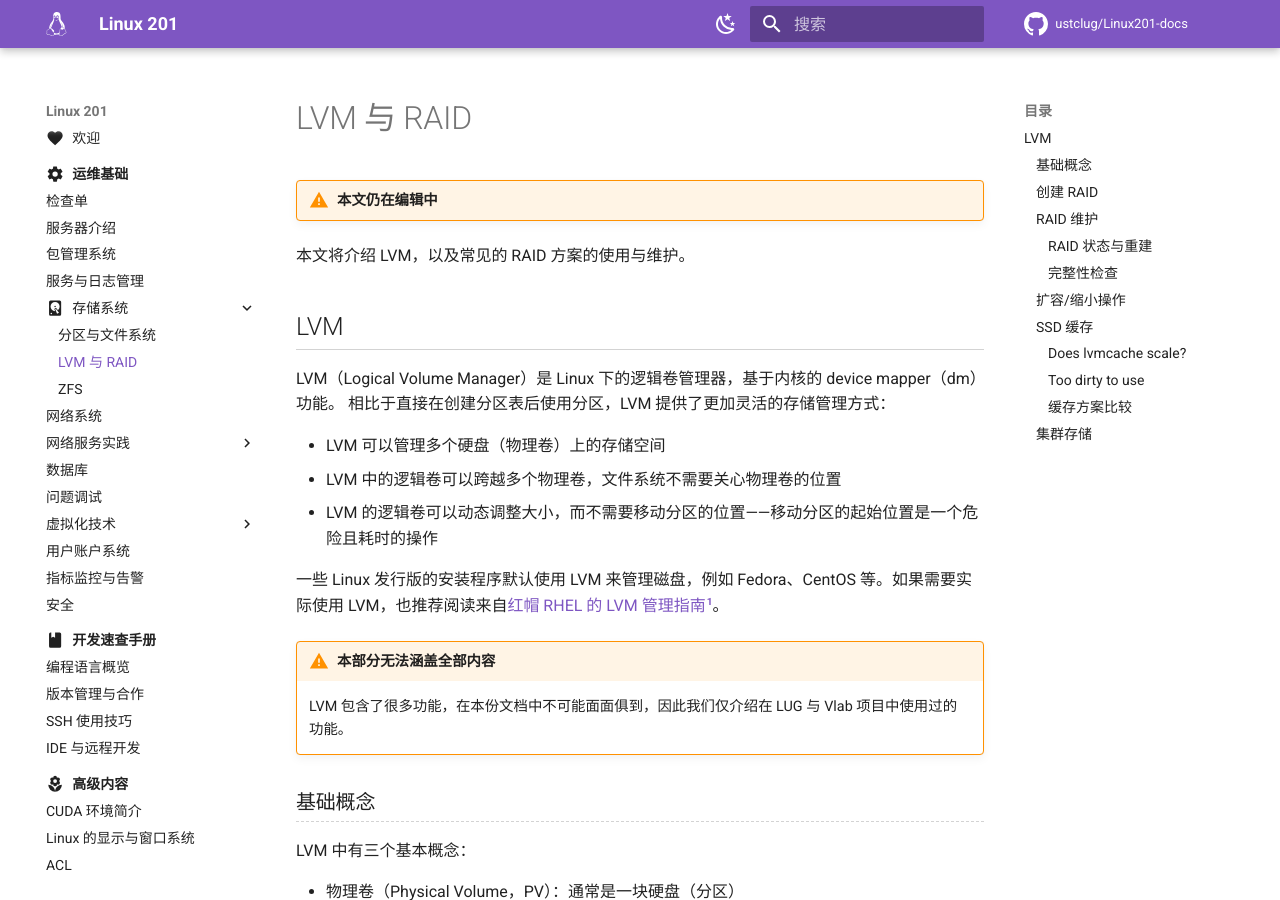
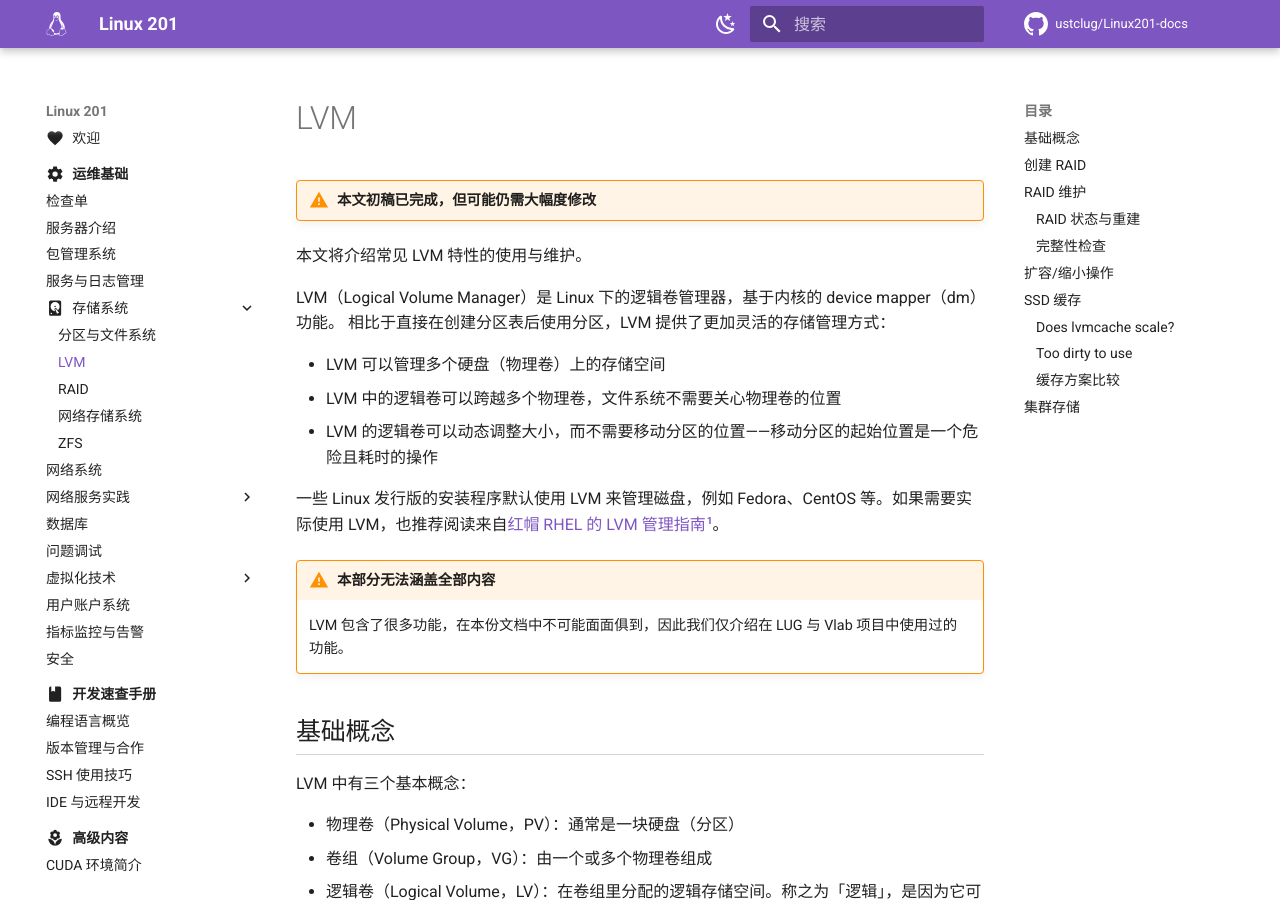
Before and after one commit to ustclug/Linux201-docs, an MkDocs documentation site: the page built from docs/ops/storage/lvm.md, in a window 1280 px wide and 900 px high. Built offline with MkDocs 1.6.1 and Material for MkDocs 9.7.7, drawn with Linux system fonts in a browser that asks for light colours; comment, search, counter and statistics services are not loaded.

Commit message:
ops/storage: split raid and lvm

````diff
--- a/docs/ops/storage/index.md
+++ b/docs/ops/storage/index.md
@@ -156,7 +156,7 @@
 （内容省略）
 ```
 
-有关 S.M.A.R.T. 指标解释与监控的内容将会在 [LVM 与 RAID](./lvm-raid.md) 中介绍。
+有关 S.M.A.R.T. 指标解释与监控的内容将会在 [RAID](./raid.md) 中介绍。
 
 ### Trim (Discard/Unmap)
 
--- a/docs/ops/storage/lvm-raid.md
+++ b/docs/ops/storage/lvm.md
@@ -1,10 +1,8 @@
-# LVM 与 RAID
+# LVM
 
-!!! warning "本文仍在编辑中"
+!!! warning "本文初稿已完成，但可能仍需大幅度修改"
 
-本文将介绍 LVM，以及常见的 RAID 方案的使用与维护。
-
-## LVM
+本文将介绍常见 LVM 特性的使用与维护。
 
 LVM（Logical Volume Manager）是 Linux 下的逻辑卷管理器，基于内核的 device mapper（dm）功能。
 相比于直接在创建分区表后使用分区，LVM 提供了更加灵活的存储管理方式：
@@ -19,7 +17,7 @@
 
     LVM 包含了很多功能，在本份文档中不可能面面俱到，因此我们仅介绍在 LUG 与 Vlab 项目中使用过的功能。
 
-### 基础概念
+## 基础概念
 
 LVM 中有三个基本概念：
 
@@ -135,7 +133,7 @@
 
     LVM 也提供了创建 RAID 0 逻辑卷的功能，被称为「条带化」（Striped）卷，上面默认生成的被称为「线性」（Linear）卷。
 
-### 创建 RAID
+## 创建 RAID
 
 !!! warning "不建议使用 LVM 构建 RAID"
 
@@ -284,9 +282,9 @@
     - mimage: "mirrored image"，数据写入时，会向每个关联的 mimage 写入数据
     - mlog: 存储了 RAID 1 的盘之间的同步状态信息
 
-### RAID 维护
+## RAID 维护
 
-#### RAID 状态与重建
+### RAID 状态与重建
 
 正常情况下，`lvs` 返回的 RAID 1/5/6 设备的 "Cpy%Sync" 应该是 100.00，表示数据已经同步到所有盘上。
 并且 `health_status` 属性应该为空。这里模拟强制删除一块盘的情况：
@@ -433,7 +431,7 @@
   [lvraid5_rmeta_2]                           /dev/loop3(129)
 ```
 
-#### 完整性检查
+### 完整性检查
 
 即使正常运行，RAID 也无法防止阵列中的某块硬盘因为某种原因数据不一致的情况（例如比特翻转），
 因此**定期进行完整性检查（Scrub）是非常重要的**。以下展示一个没有定期 scrub 的反例：
@@ -484,7 +482,7 @@
 
     这项功能不是 scrub 的替代品。
 
-### 扩容/缩小操作
+## 扩容/缩小操作
 
 LVM 支持在线扩容/缩小逻辑卷，有三个相关命令：`lvextend`（扩大）、`lvreduce`（缩小）、`lvresize`（通用）。
 让我们先在 lvraid0 上创建一个 ext4 文件系统并挂载，模拟在线场景：
@@ -586,7 +584,7 @@
 
 对于支持的文件系统，`lvreduce` 会检查文件系统的大小，避免数据损坏。但在操作时仍然需要谨慎。
 
-### SSD 缓存
+## SSD 缓存
 
 LVM 支持将 SSD 作为 HDD 的缓存，以提高性能。以下介绍基于 dm-cache 的读写缓存。
 
@@ -810,7 +808,7 @@
   Logical volume vg201-test/lvdata is now cached.
 ```
 
-#### Does lvmcache scale?
+### Does lvmcache scale?
 
 现实中我们肯定不可能只用 10G 的 SSD 来做缓存，而在非家用的场景下，需要缓存的后备存储也不可能只有 100G 这么大。
 下面考虑一个类似于目前 mirrors 的场景：1.5T 的 SSD 空间对 65T 的 HDD 空间进行缓存（比例大约 1:45）。
@@ -924,7 +922,7 @@
 
 此外，在 `lvconvert` 创建缓存时，如果 SSD 设备不支持 TRIM（常见的场景是在 RAID 卡后面），那么其会清零对应的块，这个过程可能会花费超过半个小时的时间。
 
-#### Too dirty to use
+### Too dirty to use
 
 lvmcache 方案的一个无法忽视的弊端是：**即使模式设置为 writethrough，如果没有干净地卸载，那么在下次加载后，缓存中所有的块都会被标记为脏块**。
 更加致命的是，在生产负载下，可能会出现脏块写回在默认情况下极其缓慢的问题（即使设置 policy 为 cleaner），以至于可能过了几个小时都没有迁移任何一个块。
@@ -1198,7 +1196,7 @@
   lvdata_cache vg201-test -wi-a-----  <1.50t
 ```
 
-#### 缓存方案比较
+### 缓存方案比较
 
 作为 SSD 缓存部分的最后一小节，本部分以表格形式介绍已有的 SSD 缓存方案（包括已经不再维护的）。
 我们建议无论选择何种方案，都需要先测试其是否易于使用，是否会给运维操作带来额外的负担。
@@ -1213,7 +1211,7 @@
 | [OpenCAS](https://open-cas.github.io/index.html) | writethrough, writeback, writearound, write-invalidate, write-only | lru (?) | SPDK 的一部分 | [3 个月前](https://github.com/Open-CAS/open-cas-linux/commit/fd39e912cc4ec4f02741269df81cd6bcc88b18b8)  |
 | bcachefs | writethrough, writeback, writearound | lru[^bcachefs-principles] | 由 bcache 作者开发的新 CoW 文件系统，内置 SSD 缓存支持 | [活跃开发](https://evilpiepirate.org/git/bcachefs.git) |
 
-### 集群存储
+## 集群存储
 
 LVM 支持多机共享存储。在这种场景下，集群中的服务器通过 iSCSI 等方式连接到同一台共享的存储，并且通过锁等机制实现集群内部的同步。
 LVM 自带的 locking 机制为 `lvmlockd`，支持 `dlm`（需要配置 dlm 与 corosync 构建集群）和 `sanlock` 两种后端。
--- a/mkdocs.yml
+++ b/mkdocs.yml
@@ -82,7 +82,9 @@
     - 存储系统:
       - ops/storage/index.md
       - 分区与文件系统: ops/storage/filesystem.md
-      - LVM 与 RAID: ops/storage/lvm-raid.md
+      - LVM: ops/storage/lvm.md
+      - RAID: ops/storage/raid.md
+      - 网络存储系统: ops/storage/network.md
       - ZFS: ops/storage/zfs.md
     - 网络系统: ops/network.md
     - 网络服务实践:
````
Also changed, not shown: docs/ops/storage/network.md (added, +1 -0 lines), docs/ops/storage/raid.md (added, +5 -0 lines).
